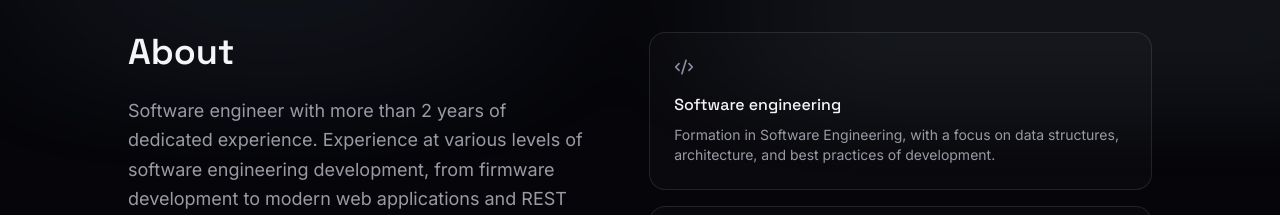
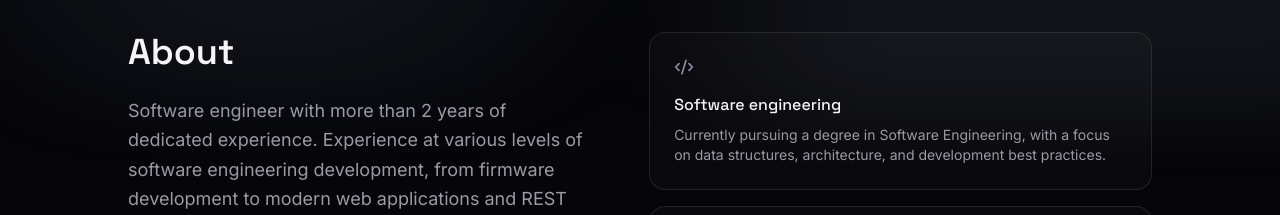
Before and after one commit to Alexandroni07/portfolio-gabriel-alexandroni, a Next.js app: page / in a window 1280 px wide. Shown: the part 880-1095 px from the top of the page. Built offline with nearby package versions, Linux system fonts and the light colour scheme.

Commit message:
Fix: text about

```diff
--- a/src/components/About.tsx
+++ b/src/components/About.tsx
@@ -22,7 +22,7 @@ const pillars = [
     icon: Code2,
     title: "Software engineering",
     description:
-      "Formation in Software Engineering, with a focus on data structures, architecture, and best practices of development.",
+      "Currently pursuing a degree in Software Engineering, with a focus on data structures, architecture, and development best practices.",
   },
   {
     icon: Server,
```
